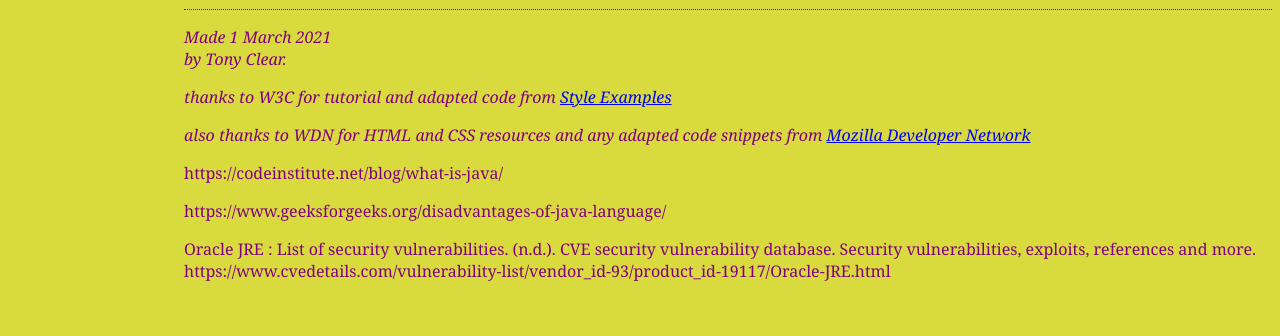
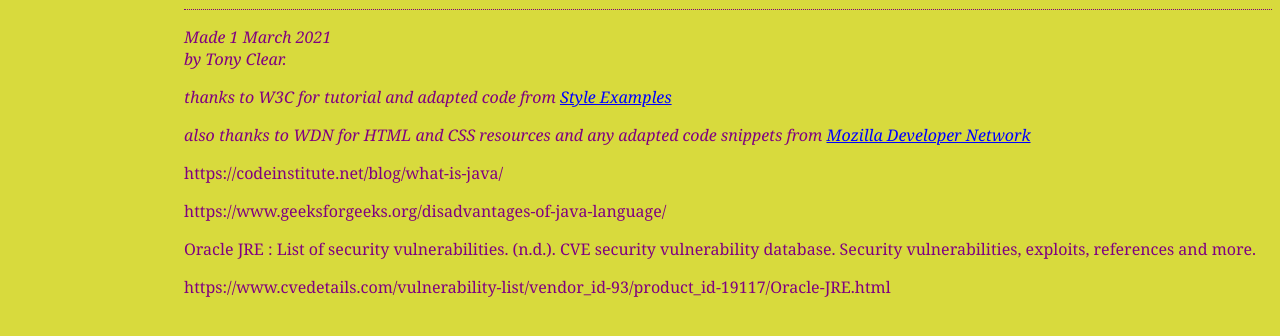
Before and after one commit to alphaaa77/alphaaa77.github.io, a plain HTML site: page misc/references.html in a window 1280 px wide. Shown: the part 382-718 px from the top of the page. Drawn offline with Linux system fonts and the light colour scheme.

Commit message:
Update references.html

```diff
--- a/misc/references.html
+++ b/misc/references.html
@@ -35,6 +35,6 @@ and any web links to high quality resources supporting the arguments in your sit
 <p><em>also thanks to WDN for HTML and CSS resources and any adapted code snippets from <a href= "https://developer.mozilla.org/en-US/docs/Web">Mozilla Developer Network</a></p></em>
 <p>https://codeinstitute.net/blog/what-is-java/ <p>
 <p>https://www.geeksforgeeks.org/disadvantages-of-java-language/ <p>
-<p>Oracle JRE : List of security vulnerabilities. (n.d.). CVE security vulnerability database. Security vulnerabilities, exploits, references and more.
-   https://www.cvedetails.com/vulnerability-list/vendor_id-93/product_id-19117/Oracle-JRE.html<p>
+<p>Oracle JRE : List of security vulnerabilities. (n.d.). CVE security vulnerability database. Security vulnerabilities, exploits, references and more.<p>
+ <p>https://www.cvedetails.com/vulnerability-list/vendor_id-93/product_id-19117/Oracle-JRE.html<p>
  </html>
```
